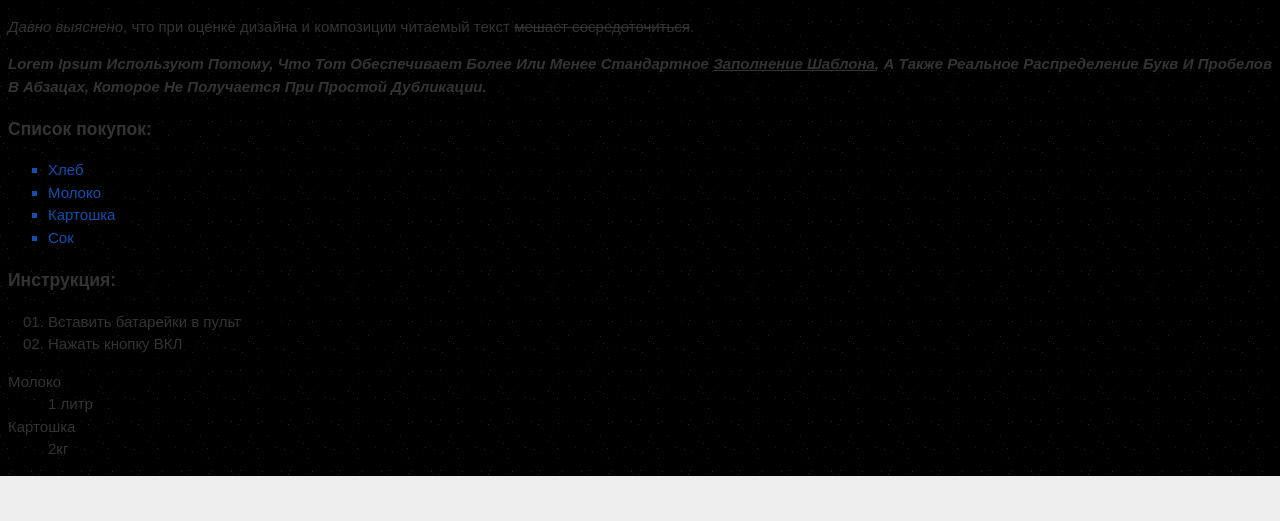
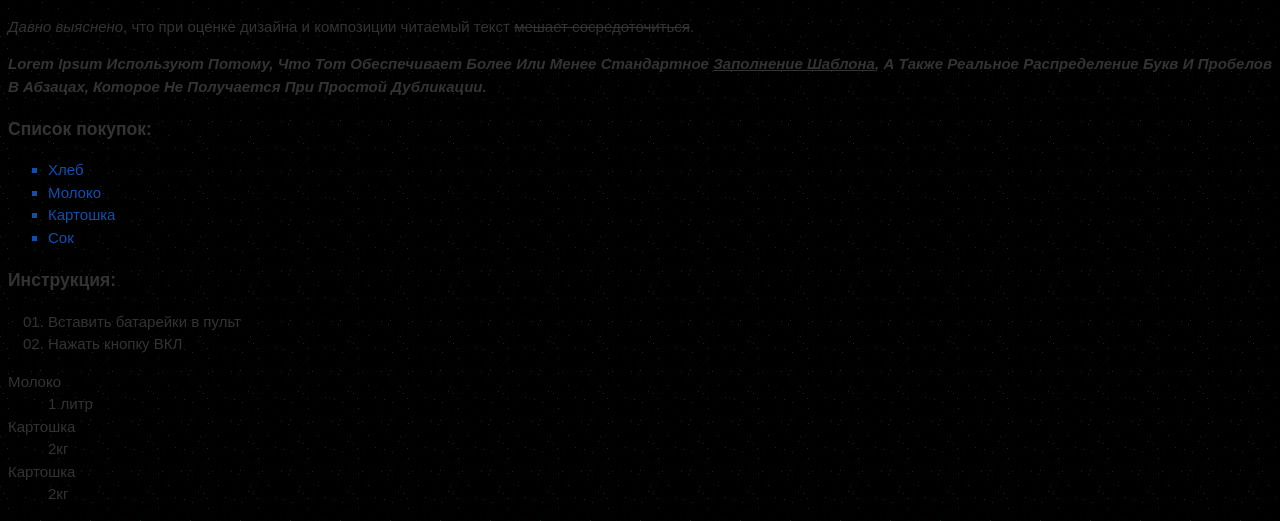
Before and after one commit to sanyaxxxx123/JAVA, a plain HTML site: page index/index.html in a window 1280 px wide. Shown: the part 328-849 px from the top of the page. Before the commit the page ends 804 px from the top, so only its background shows below. Drawn offline with Linux system fonts and the light colour scheme; files that its build step writes are made by us from their sources; files whose address does not match are found by name.

Commit message:
Это наш второй комит

```diff
--- a/index/index.html
+++ b/index/index.html
@@ -43,6 +43,10 @@
 
            <dt>Картошка</dt>
            <dd>2кг</dd>
+
+           <dt>Картошка</dt>
+           <dd>2кг</dd>
+
        </dl>
 
    </body>
```
